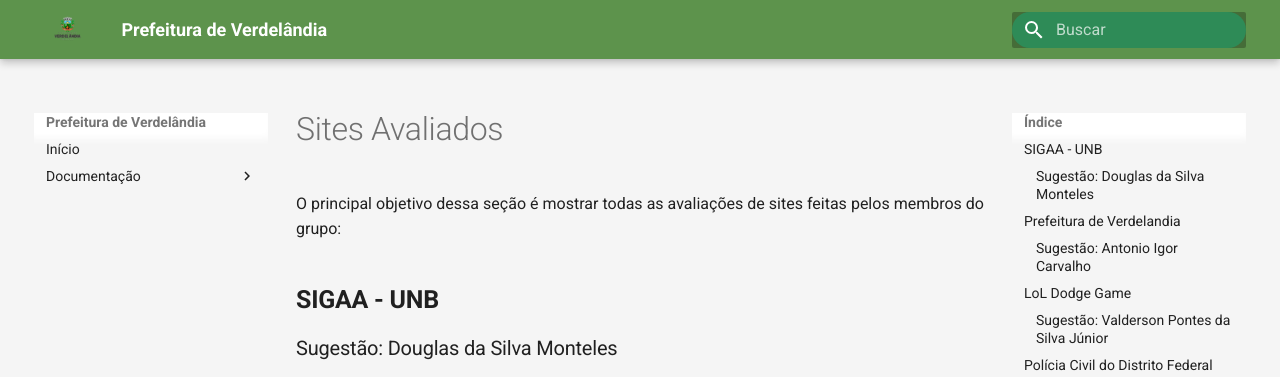
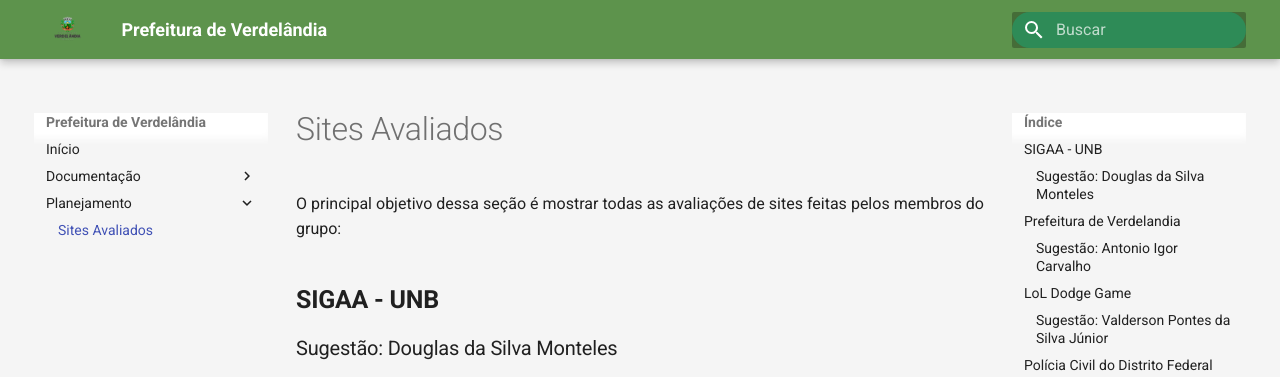
Before and after one commit to valdersonjr/2021.2-Prefeitura-Verdelandia, an MkDocs documentation site: the page built from docs/documentos/sitesAvaliados.md, in a window 1280 px wide. Shown: the top 377 px of the page. Built offline with MkDocs 1.6.1 and Material for MkDocs 9.7.7, drawn with Linux system fonts in a browser that asks for light colours.

Commit message:
Update mkdocs.yml

```diff
--- a/mkdocs.yml
+++ b/mkdocs.yml
@@ -16,3 +16,5 @@
       - Cronograma do Projeto: documentos/Cronograma.md
       - Metodologia: documentos/Metodologia.md
       - Ferramentas: documentos/Ferramentas.md
+  - Planejamento:
+      - Sites Avaliados: documentos/sitesAvaliados.md
```
